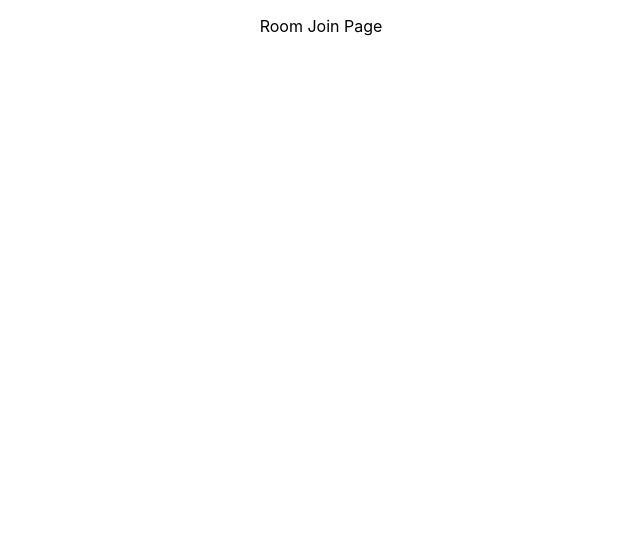
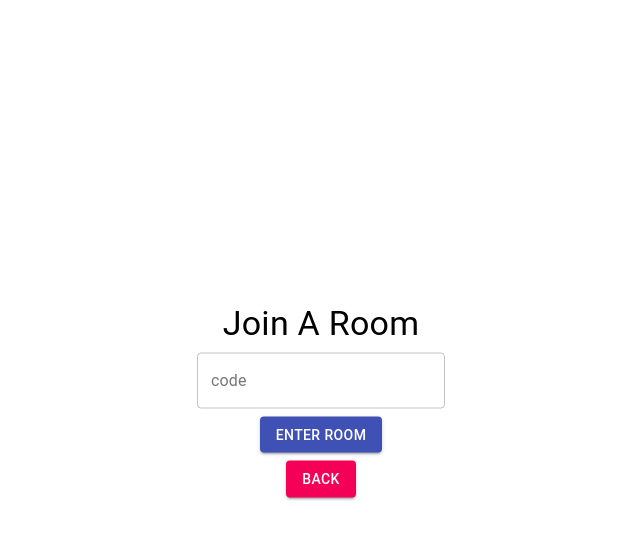
Before and after one commit to alelaru/django-python-react, a React (Create React App) app in the folder frontend/front-end-react/: page /join in a window 1280 px wide. Shown: the top 538 px of the page, without its empty margins (319-959 px from the left). Built offline with nearby package versions, Linux system fonts and the light colour scheme.

Commit message:
Call to join a room done and working good

```diff
--- a/frontend/front-end-react/src/App.js
+++ b/frontend/front-end-react/src/App.js
@@ -3,7 +3,7 @@ import HomePage from './pages/homepaje';
 
 function App() {
   return (
-    <div className="App">
+    <div className="center">
       <HomePage></HomePage>
     </div>
   );
--- a/frontend/front-end-react/src/index.css
+++ b/frontend/front-end-react/src/index.css
@@ -1,13 +1,20 @@
 body {
   margin: 0;
-  font-family: -apple-system, BlinkMacSystemFont, 'Segoe UI', 'Roboto', 'Oxygen',
-    'Ubuntu', 'Cantarell', 'Fira Sans', 'Droid Sans', 'Helvetica Neue',
+  font-family: -apple-system, BlinkMacSystemFont, "Segoe UI", "Roboto", "Oxygen",
+    "Ubuntu", "Cantarell", "Fira Sans", "Droid Sans", "Helvetica Neue",
     sans-serif;
   -webkit-font-smoothing: antialiased;
   -moz-osx-font-smoothing: grayscale;
 }
 
 code {
-  font-family: source-code-pro, Menlo, Monaco, Consolas, 'Courier New',
+  font-family: source-code-pro, Menlo, Monaco, Consolas, "Courier New",
     monospace;
 }
+
+.center {
+  position: absolute;
+  top: 50%;
+  left: 50%;
+  transform: translate(-50%, -50%);
+}
--- a/frontend/front-end-react/src/pages/room-join-page.js
+++ b/frontend/front-end-react/src/pages/room-join-page.js
@@ -1,6 +1,58 @@
+import { Button, Grid, TextField, Typography } from "@material-ui/core";
+import axios from "axios";
+import { useState } from "react";
+import { Link, useHistory } from "react-router-dom";
 
 const RoomJoinPage = () => {
-    return ( <p>Room Join Page</p> );
+
+    const [roomCode, setRoomCode] = useState("")
+    const [error, seterror] = useState("")
+    const history = useHistory()
+
+    const handleJoinRoom = async() => {
+
+        console.log('http://localhost:8000/api/join-room');
+        await axios.post(`http://localhost:8000/api/join-room`, `code=${roomCode}`)
+            .then((res) => {
+                console.log(res.data);
+                setRoomCode("")
+                seterror("")
+                history.push(`/room/${roomCode}`)
+            }).catch(e => {
+                console.log("Entraron en error");
+                console.log(e.message);
+            })
+
+    }
+
+    return (
+
+        <Grid container spacing={1} align='center'>
+            <Grid item xs={12}>
+                <Typography variant="h4" component="h4">
+                    Join A Room
+                </Typography>
+            </Grid>
+            <Grid item xs={12}>
+                <TextField
+                    error={error}
+                    label="code"
+                    placeholder="Enter a Room Code"
+                    value={roomCode}
+                    helperText={error}
+                    variant="outlined"
+                    onChange={({target}) => setRoomCode(target.value)}
+                    />
+            </Grid>
+            <Grid item xs={12}>
+                <Button variant="contained" color="primary" onClick={handleJoinRoom}>Enter Room</Button>
+            </Grid>
+            <Grid item xs={12}>
+                <Button variant="contained" color="secondary" to="/" component={Link}>Back</Button>
+            </Grid>
+        </Grid>
+
+     );
 }
 
 export default RoomJoinPage;
```
